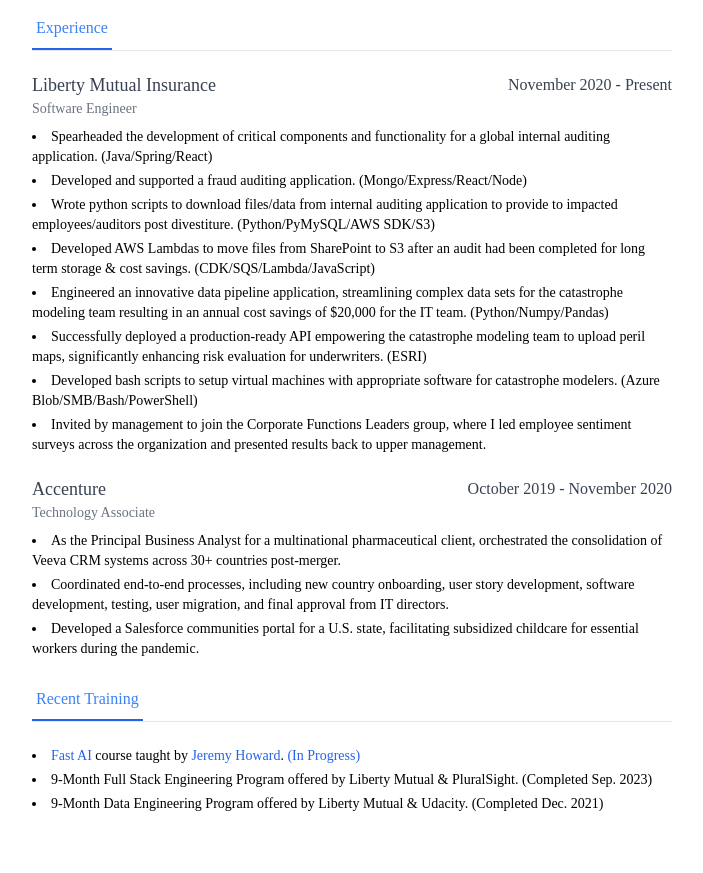
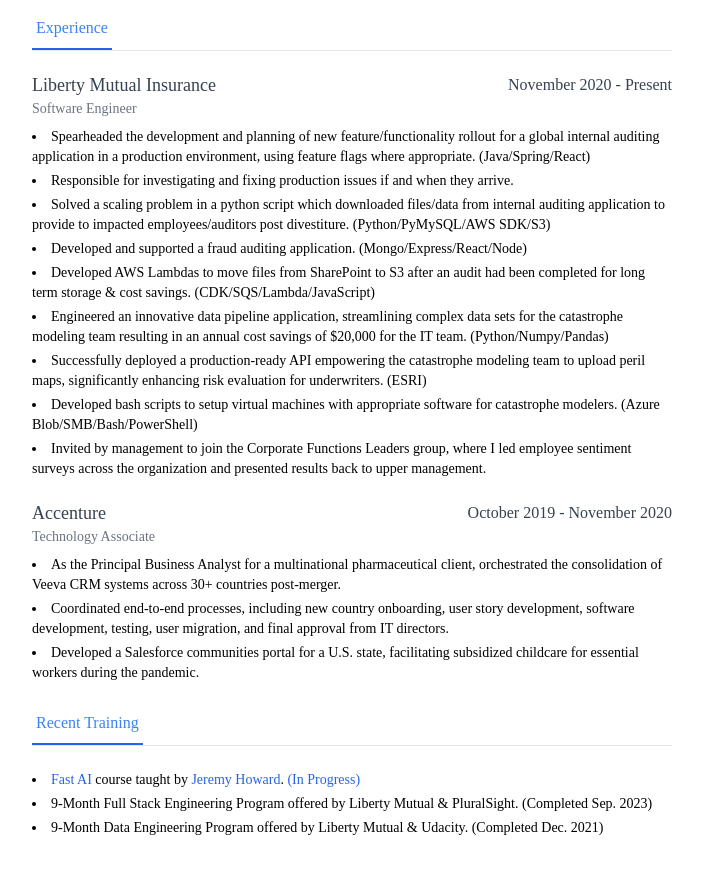
Before and after one commit to bryceschultz/resume, a React (Create React App) app: page / in a window 1280 px wide. Shown: the part 1160-2033 px from the top of the page, without its empty margins (288-991 px from the left). Built offline with nearby package versions, Linux system fonts and the light colour scheme; what @fortawesome/fontawesome would draw is missing.

Commit message:
Updating experience bullet points

```diff
--- a/src/components/Section/Sections/ExperienceSection/ExperienceSection.jsx
+++ b/src/components/Section/Sections/ExperienceSection/ExperienceSection.jsx
@@ -8,9 +8,10 @@
 import ExperienceCard from "../../../Card/ExperienceCard/ExperienceCard";
 
 const libertyExperience = [
-    'Spearheaded the development of critical components and functionality for a global internal auditing application. (Java/Spring/React)',
+    'Spearheaded the development and planning of new feature/functionality rollout for a global internal auditing application in a production environment, using feature flags where appropriate. (Java/Spring/React)',
+    'Responsible for investigating and fixing production issues if and when they arrive.',
+    'Solved a scaling problem in a python script which downloaded files/data from internal auditing application to provide to impacted employees/auditors post divestiture. (Python/PyMySQL/AWS SDK/S3)',
     'Developed and supported a fraud auditing application. (Mongo/Express/React/Node)',
-    'Wrote python scripts to download files/data from internal auditing application to provide to impacted employees/auditors post divestiture. (Python/PyMySQL/AWS SDK/S3)',
     'Developed AWS Lambdas to move files from SharePoint to S3 after an audit had been completed for long term storage & cost savings. (CDK/SQS/Lambda/JavaScript)',
     'Engineered an innovative data pipeline application, streamlining complex data sets for the catastrophe modeling team resulting in an annual cost savings of $20,000 for the IT team. (Python/Numpy/Pandas)',
     'Successfully deployed a production-ready API empowering the catastrophe modeling team to upload peril maps, significantly enhancing risk evaluation for underwriters. (ESRI)',
```
